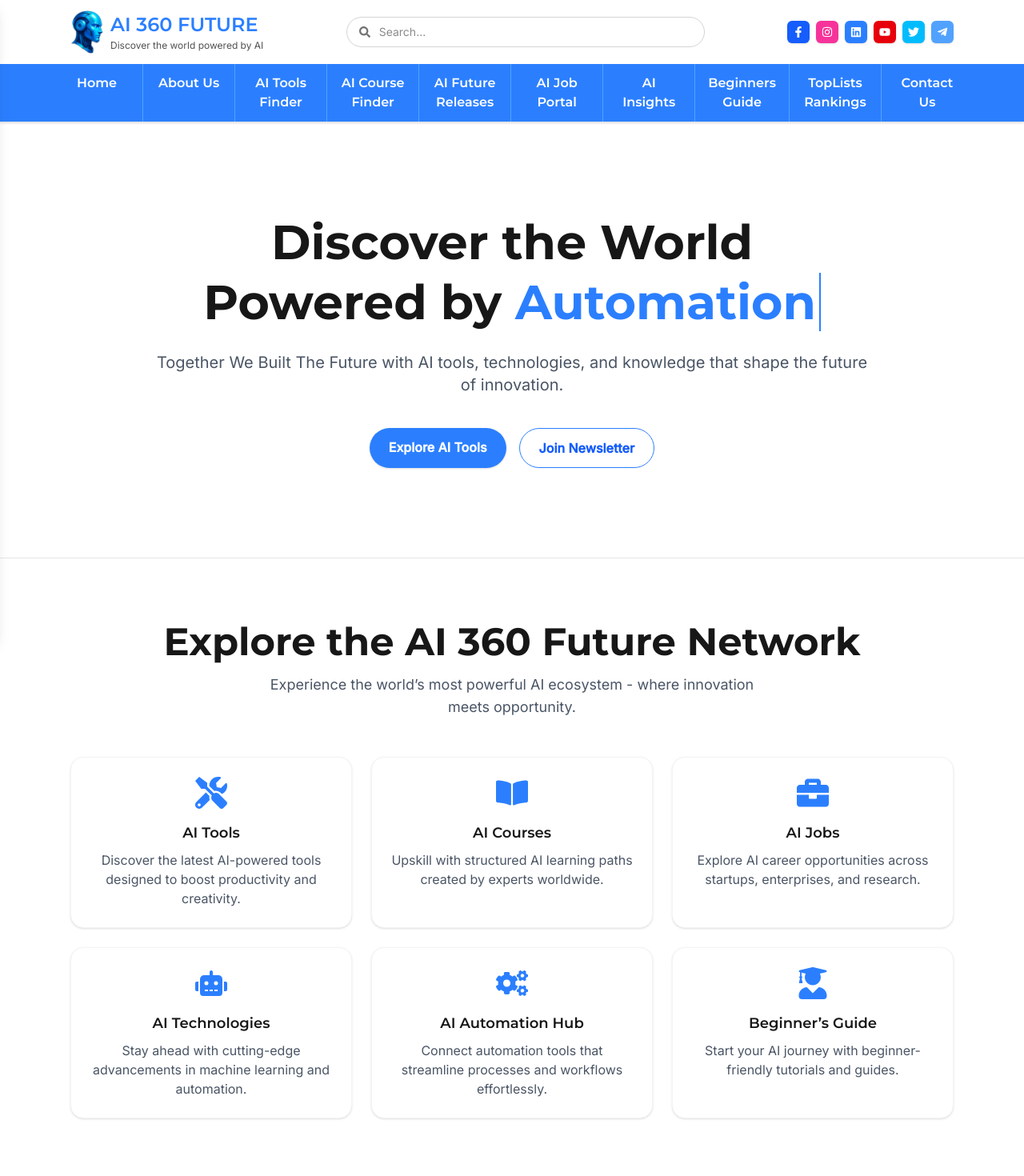
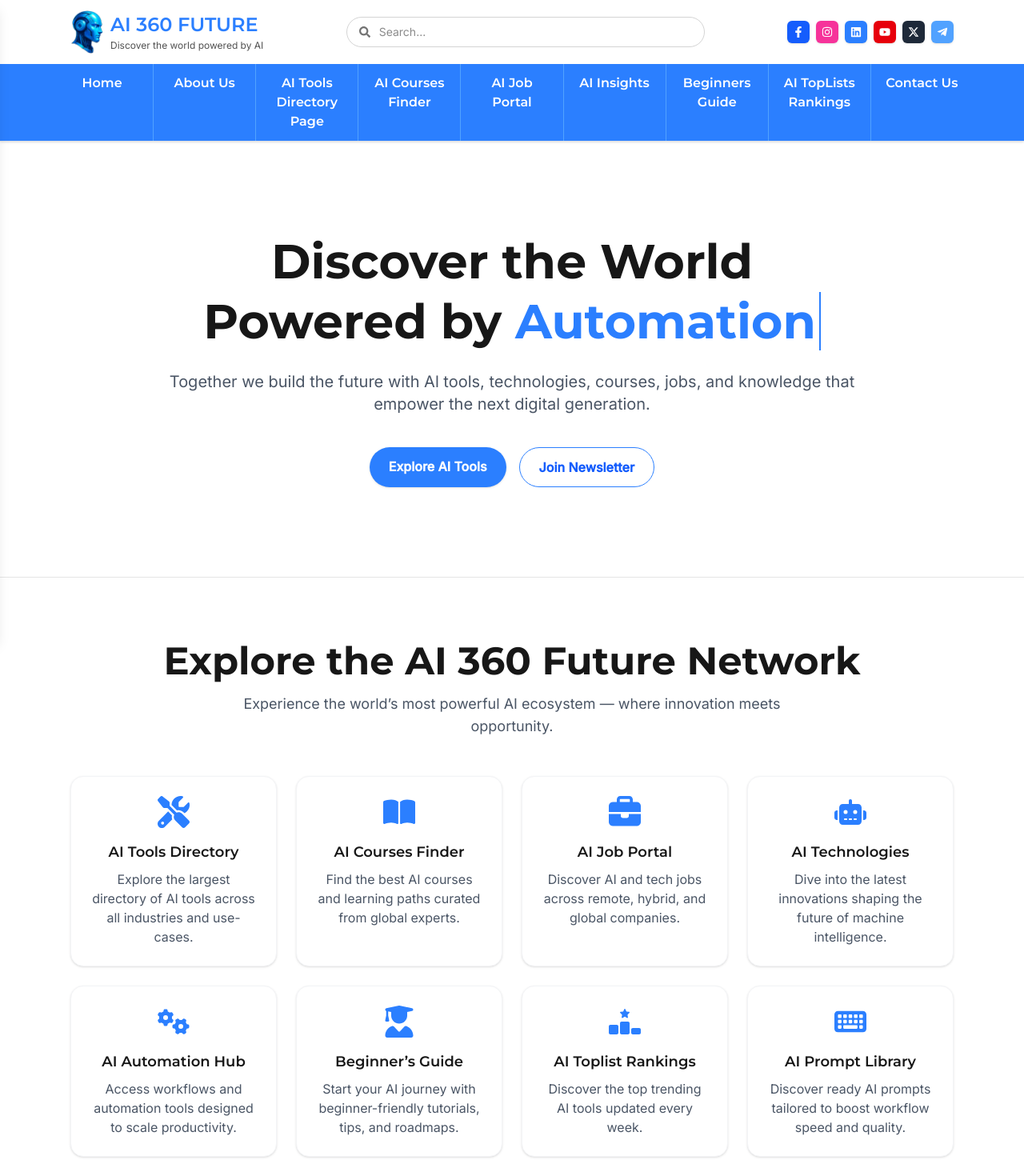
Before and after one commit to ai360futureworld/ai360futureworld, a Next.js app: page / in a window 1280 px wide. Shown: the top 1470 px of the page at 80% size. Built offline with nearby package versions, Linux system fonts and the light colour scheme.

Commit message:
Home Page Update

```diff
--- a/app/disclaimer/page.tsx
+++ b/app/disclaimer/page.tsx
@@ -101,7 +101,7 @@ export default function Disclaimer() {
                 <>
                   <p>
                     AI 360 FUTURE often lists or reviews external tools,
-                    software, and courses. However, we:
+                    software, jobs and courses. However, we:
                   </p>
                   <ul className="list-disc list-inside">
                     <li>Do not own or control these third-party platforms.</li>
--- a/components/AIJobsListing.tsx
+++ b/components/AIJobsListing.tsx
@@ -62,10 +62,10 @@ export default function AIJobsListing() {
 
         {/* Navigation Arrows */}
         <div className="flex justify-center gap-6 mt-8">
-          <button className="prev-btn bg-neutral-50 border border-gray-200 p-3 rounded-full shadow-sm hover:bg-blue-50 hover:shadow-md transition">
+          <button className="prev-btn bg-blue-100 border border-gray-200 p-3 rounded-full shadow-sm hover:bg-blue-200 hover:shadow-md transition">
             &#8592;
           </button>
-          <button className="next-btn bg-neutral-50 border border-gray-200 p-3 rounded-full shadow-sm hover:bg-blue-50 hover:shadow-md transition">
+          <button className="next-btn bg-blue-100 border border-gray-200 p-3 rounded-full shadow-sm hover:bg-blue-200 hover:shadow-md transition">
             &#8594;
           </button>
         </div>
--- a/components/AINewsBlog.tsx
+++ b/components/AINewsBlog.tsx
@@ -27,11 +27,11 @@ export default function AINewsBlog() {
         {/* === Section Heading === */}
         <div className="text-center mb-12">
           <h2 className="font-montserrat text-4xl md:text-5xl font-extrabold text-neutral-900 mb-3">
-            AI Blog & Latest News
+            Artificial Intelligence News Spotlight
           </h2>
           <p className="font-inter text-base md:text-lg text-neutral-600 max-w-2xl mx-auto">
-            Explore insights, trends, and advancements shaping the future of
-            artificial intelligence.
+            Explore global Al updates, expert insights, and key trends reshaping
+            the digital world.
           </p>
         </div>
 
--- a/components/ExploreNetwork.tsx
+++ b/components/ExploreNetwork.tsx
@@ -1,50 +1,63 @@
 "use client";
 
 import {
-  FaTools,
   FaBookOpen,
   FaBriefcase,
   FaRobot,
-  FaCogs,
   FaUserGraduate,
-} from "react-icons/fa";
+  FaRankingStar,
+  FaKeyboard,
+  FaGears,
+  FaScrewdriverWrench,
+} from "react-icons/fa6"; // updated to fa6 for newest icons
 
 const cards = [
   {
-    icon: <FaTools size={40} className="text-blue-500" />,
-    title: "AI Tools",
+    icon: <FaScrewdriverWrench size={40} className="text-blue-500" />,
+    title: "AI Tools Directory",
     description:
-      "Discover the latest AI-powered tools designed to boost productivity and creativity.",
+      "Explore the largest directory of AI tools across all industries and use-cases.",
   },
   {
     icon: <FaBookOpen size={40} className="text-blue-500" />,
-    title: "AI Courses",
+    title: "AI Courses Finder",
     description:
-      "Upskill with structured AI learning paths created by experts worldwide.",
+      "Find the best AI courses and learning paths curated from global experts.",
   },
   {
     icon: <FaBriefcase size={40} className="text-blue-500" />,
-    title: "AI Jobs",
+    title: "AI Job Portal",
     description:
-      "Explore AI career opportunities across startups, enterprises, and research.",
+      "Discover AI and tech jobs across remote, hybrid, and global companies.",
   },
   {
     icon: <FaRobot size={40} className="text-blue-500" />,
     title: "AI Technologies",
     description:
-      "Stay ahead with cutting-edge advancements in machine learning and automation.",
+      "Dive into the latest innovations shaping the future of machine intelligence.",
   },
   {
-    icon: <FaCogs size={40} className="text-blue-500" />,
+    icon: <FaGears size={40} className="text-blue-500" />,
     title: "AI Automation Hub",
     description:
-      "Connect automation tools that streamline processes and workflows effortlessly.",
+      "Access workflows and automation tools designed to scale productivity.",
   },
   {
     icon: <FaUserGraduate size={40} className="text-blue-500" />,
     title: "Beginner’s Guide",
     description:
-      "Start your AI journey with beginner-friendly tutorials and guides.",
+      "Start your AI journey with beginner-friendly tutorials, tips, and roadmaps.",
+  },
+  {
+    icon: <FaRankingStar size={40} className="text-blue-500" />,
+    title: "AI Toplist Rankings",
+    description: "Discover the top trending AI tools updated every week.",
+  },
+  {
+    icon: <FaKeyboard size={40} className="text-blue-500" />,
+    title: "AI Prompt Library",
+    description:
+      "Discover ready AI prompts tailored to boost workflow speed and quality.",
   },
 ];
 
@@ -57,12 +70,12 @@ export default function ExploreNetwork() {
           Explore the AI 360 Future Network
         </h2>
         <p className="font-inter text-base md:text-lg text-gray-600 max-w-2xl mx-auto mb-12">
-          Experience the world’s most powerful AI ecosystem - where innovation
-          meets opportunity.
+          Experience the world’s most powerful AI ecosystem — where innovation
+          meets opportunity.
         </p>
 
-        {/* === Cards Grid === */}
-        <div className="grid grid-cols-1 sm:grid-cols-2 lg:grid-cols-3 gap-6">
+        {/* === Cards Grid (8 Cards, 4×2) === */}
+        <div className="grid grid-cols-1 sm:grid-cols-2 lg:grid-cols-4 gap-6">
           {cards.map((card, index) => (
             <div
               key={index}
--- a/components/Footer.tsx
+++ b/components/Footer.tsx
@@ -4,12 +4,12 @@ import Image from "next/image";
 import Link from "next/link";
 import {
   FaFacebookF,
-  FaTwitter,
   FaInstagram,
   FaLinkedinIn,
   FaYoutube,
   FaTelegramPlane,
 } from "react-icons/fa";
+import { FaXTwitter } from "react-icons/fa6";
 
 export default function Footer() {
   return (
@@ -58,7 +58,7 @@ export default function Footer() {
           { icon: FaInstagram, color: "bg-pink-500" },
           { icon: FaLinkedinIn, color: "bg-blue-500" },
           { icon: FaYoutube, color: "bg-red-600" },
-          { icon: FaTwitter, color: "bg-sky-400" },
+          { icon: FaXTwitter, color: "bg-gray-800" },
           { icon: FaTelegramPlane, color: "bg-blue-400" },
         ].map(({ icon: Icon, color }, idx) => (
           <a
--- a/components/Header.tsx
+++ b/components/Header.tsx
@@ -9,22 +9,21 @@ import {
   FaLinkedin,
   FaYoutube,
   FaTelegramPlane,
-  FaTwitter,
   FaSearch,
 } from "react-icons/fa";
 import { IoClose } from "react-icons/io5";
 import { HiOutlineMenu } from "react-icons/hi";
+import { FaXTwitter } from "react-icons/fa6";
 
 const navLinks = [
   "Home",
   "About Us",
-  "AI Tools Finder",
-  "AI Course Finder",
-  "AI Future Releases",
+  "AI Tools Directory Page",
+  "AI Courses Finder",
   "AI Job Portal",
   "AI Insights",
   "Beginners Guide",
-  "TopLists Rankings",
+  "AI TopLists Rankings",
   "Contact Us",
 ];
 
@@ -75,7 +74,7 @@ export default function Header() {
             { icon: <FaInstagram size={14} />, color: "bg-pink-500" },
             { icon: <FaLinkedin size={14} />, color: "bg-blue-500" },
             { icon: <FaYoutube size={14} />, color: "bg-red-600" },
-            { icon: <FaTwitter size={14} />, color: "bg-sky-400" },
+            { icon: <FaXTwitter size={14} />, color: "bg-gray-800" },
             { icon: <FaTelegramPlane size={14} />, color: "bg-blue-400" },
           ].map((item, i) => (
             <a
@@ -258,7 +257,7 @@ export default function Header() {
               <FaInstagram size={14} />,
               <FaLinkedin size={14} />,
               <FaYoutube size={14} />,
-              <FaTwitter size={14} />,
+              <FaXTwitter size={14} />,
               <FaTelegramPlane size={14} />,
             ].map((icon, i) => (
               <a
--- a/components/HeroSection.tsx
+++ b/components/HeroSection.tsx
@@ -47,8 +47,8 @@ const HeroSection = () => {
         </h1>
 
         <p className="text-gray-600 text-lg md:text-xl mb-10">
-          Together We Built The Future with AI tools, technologies, and
-          knowledge that shape the future of innovation.
+          Together we build the future with Al tools, technologies, courses,
+          jobs, and knowledge that empower the next digital generation.
         </p>
 
         <div className="flex justify-center gap-4 flex-wrap">
--- a/components/TopAICourses.tsx
+++ b/components/TopAICourses.tsx
@@ -50,7 +50,7 @@ export default function TopAICourses() {
         {/* === Section Heading === */}
         <div className="text-center mb-12">
           <h2 className="font-montserrat font-extrabold text-4xl md:text-5xl text-neutral-900 mb-3">
-            Discover globally recognized Al courses designed by industry leaders
+            Discover Globally Recognized Al Courses Designed By Industry Leaders
           </h2>
           <p className="font-inter text-base md:text-lg text-neutral-600 max-w-2xl mx-auto">
             Where human potential and artificial intelligence grow together.
--- a/components/UpcomingAITools.tsx
+++ b/components/UpcomingAITools.tsx
@@ -30,11 +30,11 @@ export default function UpcomingAITools() {
         {/* === Heading === */}
         <div className="text-center mb-12">
           <h2 className="font-montserrat text-4xl md:text-5xl font-extrabold text-neutral-900 mb-3">
-            The Cutting Edge of AI - Tools Redefining Innovation
+            The Cutting Edge of Al - Tools Leading the Next Revolution
           </h2>
           <p className="font-inter text-base md:text-lg text-neutral-600 max-w-2xl mx-auto">
-            Move faster than the future - explore AI tools launching soon across
-            various industries.
+            Move faster than the future - discover advanced Al technologies
+            reshaping global industries.
           </p>
         </div>
 
@@ -87,7 +87,7 @@ export default function UpcomingAITools() {
             href="#"
             className="inline-flex items-center justify-center w-56 px-6 py-3 bg-blue-500 hover:bg-blue-600 text-white font-inter font-semibold rounded-full transition duration-300"
           >
-            View More
+            Explore More
             <FaArrowRight className="ml-2 text-sm" />
           </a>
         </div>
```
